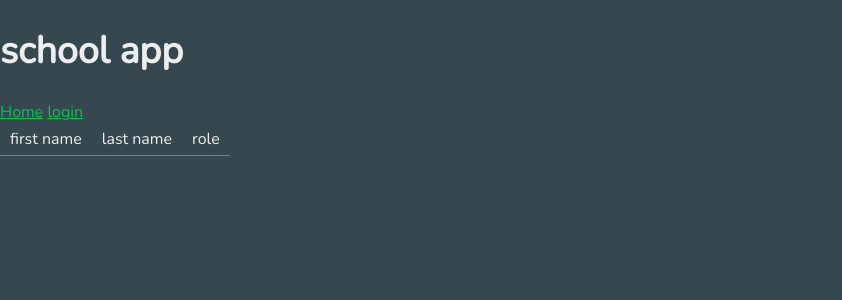
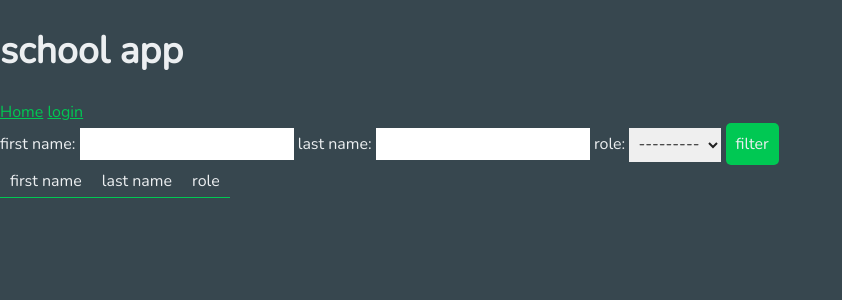
Before and after one commit to puter2/django-school, a Django app: page /show_users in a window 1280 px wide. Shown: the top 300 px of the page, without its empty margins (0-842 px from the left). Run offline with Django 5.2, Linux system fonts and the light colour scheme.

Commit message:
filter in showing users

```diff
--- a/school/views.py
+++ b/school/views.py
@@ -100,7 +100,18 @@ class AddSubjectView(View):
 class ShowUsersView(View):
     def get(self, request):
         users = User.objects.all()
-        print(getattr(request.user, 'role', 'No role'))
-        for u in users:
-            print(u.first_name, u.last_name)
         return render(request, 'show_users.html', {'users': users})
+
+    def post(self, request):
+        filtered_users = User.objects.all()
+        first_name = request.POST['first_name']
+        if first_name:
+            filtered_users = filtered_users.filter(first_name__icontains=first_name)
+        last_name = request.POST['last_name']
+        if last_name:
+            filtered_users = filtered_users.filter(last_name__icontains=last_name)
+        role = request.POST['role']
+        if role:
+            filtered_users = filtered_users.filter(role__role=role)
+        print(first_name, last_name, filtered_users)
+        return render(request, 'show_users.html', {'users': filtered_users})
--- a/templates/show_users.html
+++ b/templates/show_users.html
@@ -1,6 +1,24 @@
 {% extends 'base.html' %}
 
 {%  block content %}
+
+<div style="display: inline">
+    <form method="post" style="display: inline">
+        {% csrf_token %}
+        <p style="display: inline"><label>first name: </label><input type="text" name="first_name"></p>
+        <p style="display: inline"><label>last name: </label><input type="text" name="last_name"></p>
+        <p style="display: inline"><label>
+            role:
+            <select name="role">
+                <option value="">---------</option>
+                <option value="admin">Admin</option>
+                <option value="teacher">Teacher</option>
+                <option value="student">Student</option>
+        </select>
+        </label></p>
+        <p style="display: inline"><input type="submit" value="filter"></p>
+    </form>
+</div>
 <div>
     <table>
         <thead>
```
Lines whose indentation alone changed are shown as unchanged.
